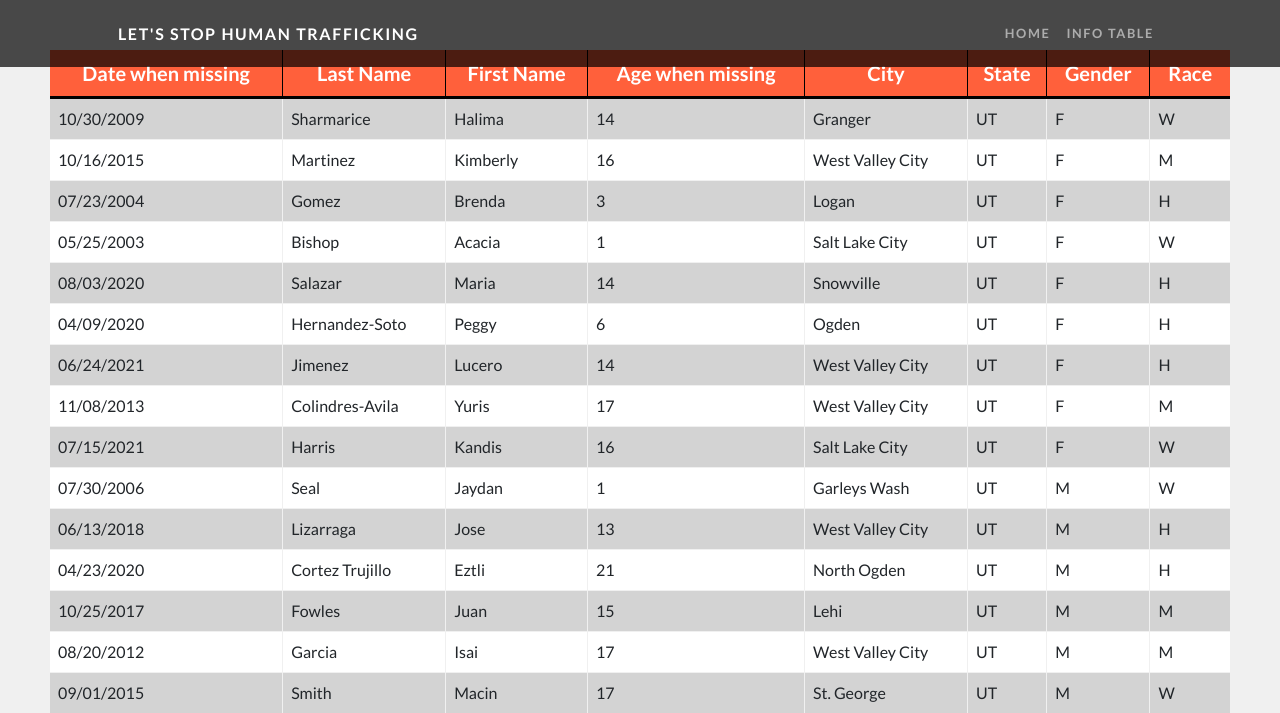
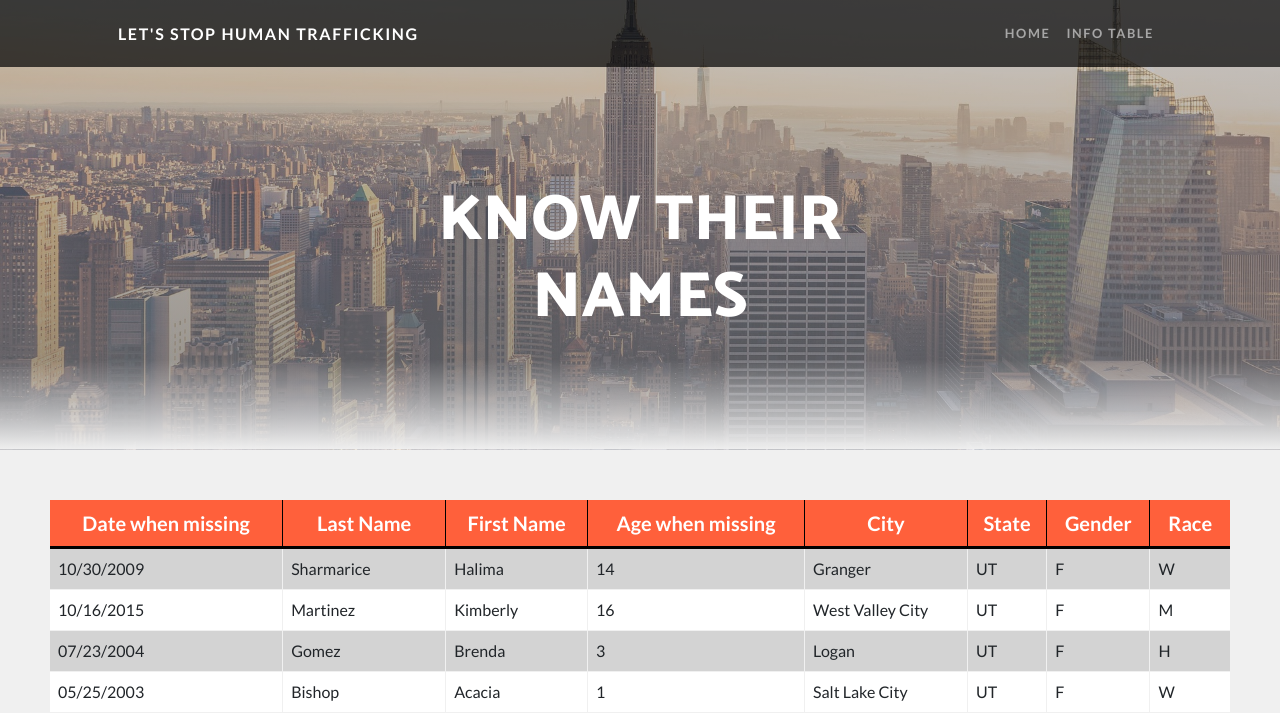
Before and after one commit to JakeGillespie1/missing_persons, a Django app: page /infotable/ in a window 1280 px wide. Shown: the top 713 px of the page. Run offline with Django 4.2, Linux system fonts and the light colour scheme; some libraries are stand-ins or nearby versions.

Commit message:
Update table.html

```diff
--- a/templates/infotable/table.html
+++ b/templates/infotable/table.html
@@ -1,5 +1,14 @@
 {% extends 'base.html' %}
 {% load static %}
+
+{% block header %}
+<header class="mastheadII text-center text-white">
+{% endblock %}
+
+{% block header_heading %}
+<h1 class="masthead-heading mb-0">KNOW THEIR <br> NAMES </h1>
+{% endblock %}
+
 <!-- This is where the base content is loaded and wrapped around the child content
 (wrapped, because there is a header and a footer in the base content) -->
 {% block content %}
```
